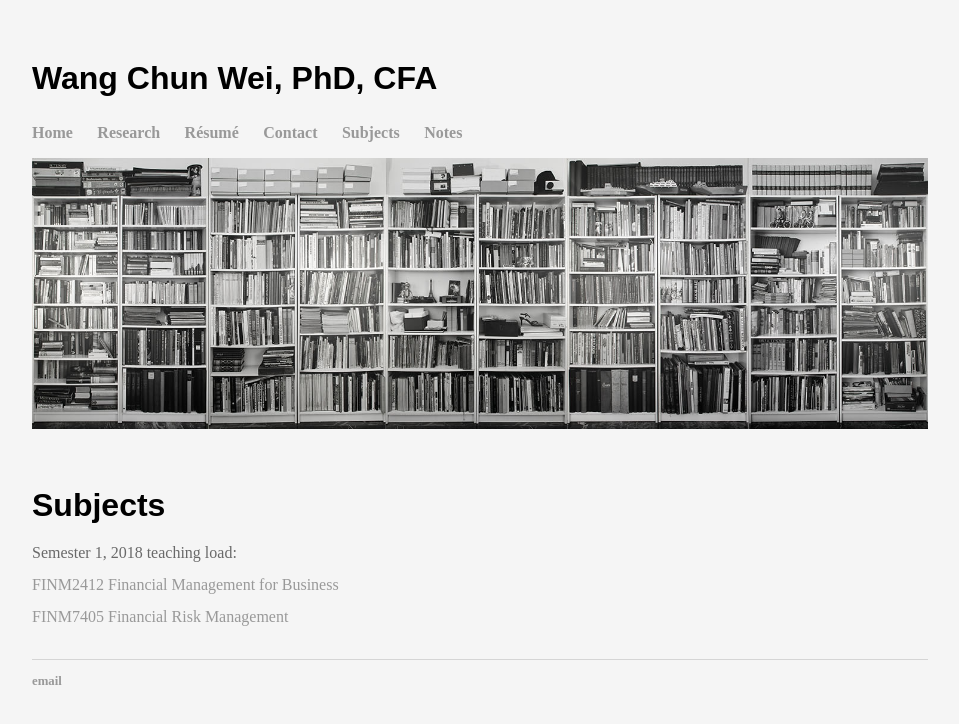
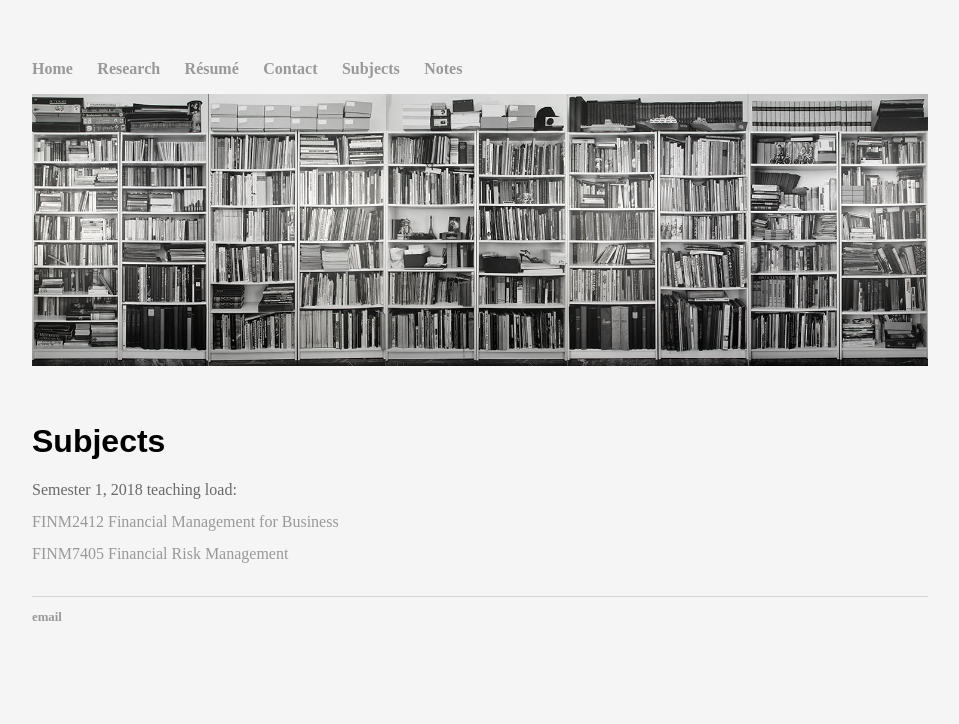
Before and after one commit to weiwangchun/weiwangchun.github.io, a Jekyll site: the page built from teaching/index.html, in a window 1280 px wide. Shown: the top 724 px of the page, without its empty margins (160-1119 px from the left). Built offline with Jekyll 4.4.1, drawn with Linux system fonts in a browser that asks for light colours; some web fonts are replaced.

Commit message:
Update default.html

```diff
--- a/_layouts/default.html
+++ b/_layouts/default.html
@@ -8,7 +8,6 @@
 		</head>
 		<body>
 			<nav>
-				<h1> Wang Chun Wei, PhD, CFA </h1>
 	    		<ul>
 	        		<li><a href="/">Home</a></li>
 		        	<li><a href="/about">Research</a></li>
```
